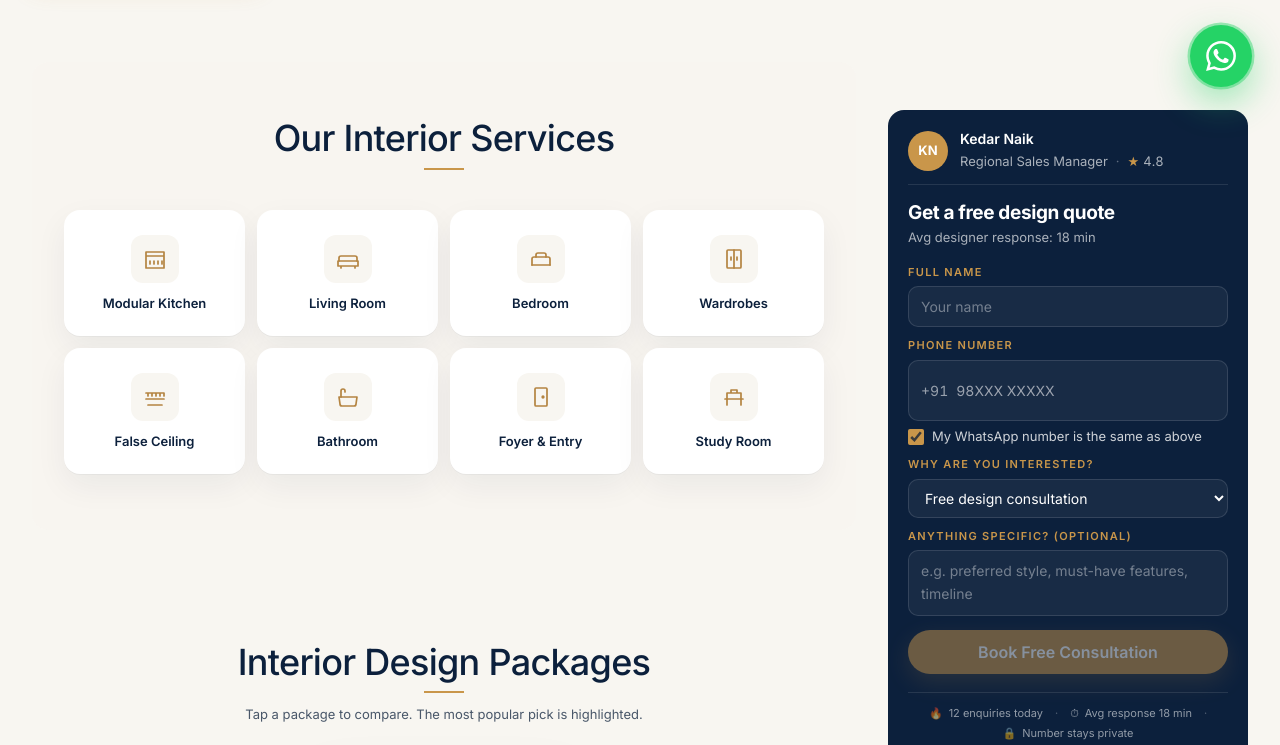
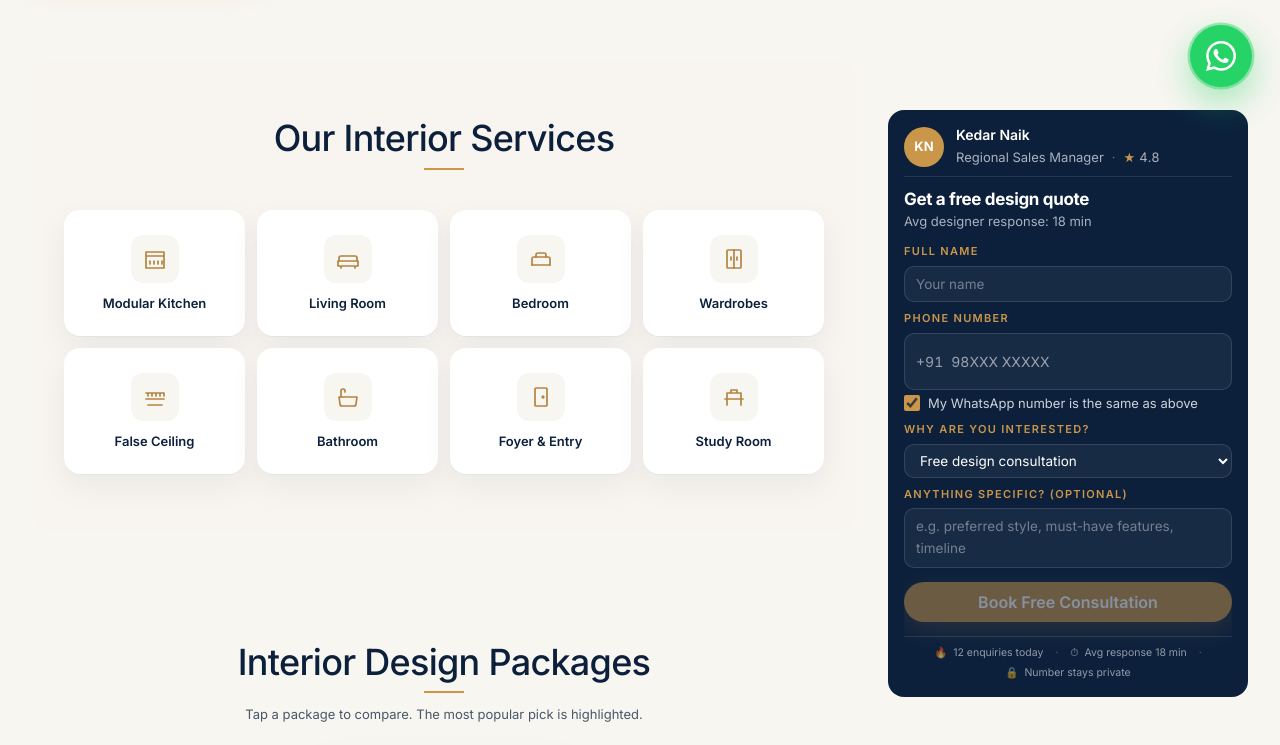
Before and after one commit to mashhudshaikh/test-abhighar, a Next.js app: page /interiors in a window 1280 px wide. Shown: the part 603-1348 px from the top of the page. Built offline with nearby package versions, Linux system fonts and the light colour scheme.

Commit message:
Reviewed the Finance and Attendance as some issues persisted

```diff
--- a/components/advisor-card.tsx
+++ b/components/advisor-card.tsx
@@ -67,8 +67,9 @@ export default function AdvisorCard({ property: p, variant = "project" }: Props)
     (sameAsWhatsApp || whatsapp.length === 10);
 
   return (
-    <aside className="bg-navy text-white rounded-card p-5">
-      <div className="flex items-center gap-3 pb-3 mb-4 border-b border-white/10">
+    <aside className="advisor-card bg-navy text-white rounded-card flex flex-col">
+      {/* Identity strip — never scrolls; the user can always see who they're talking to. */}
+      <div className="ad-identity flex items-center gap-3 border-b border-white/10 shrink-0">
         <div className="w-10 h-10 rounded-full bg-gold text-white grid place-items-center font-sans font-bold text-[13px] shrink-0">{advisor.initials}</div>
         <div>
           <div className="font-sans font-semibold text-[14px] leading-tight">{advisor.name}</div>
@@ -81,10 +82,14 @@ export default function AdvisorCard({ property: p, variant = "project" }: Props)
         </div>
       </div>
 
-      <h3 className="font-sans font-bold text-[19px] text-white mb-1 tracking-tight leading-tight">{heading}</h3>
-      <p className="meta text-white/65 mb-4">{subheading}</p>
+      <h3 className="ad-heading font-sans font-bold text-white tracking-tight leading-tight shrink-0">{heading}</h3>
+      <p className="ad-subheading meta text-white/65 shrink-0">{subheading}</p>
 
-      {sent ? (
+      {/* Body — flex-1 so on ultra-short viewports it can take remaining space and scroll
+          internally as a last resort. On most viewports the content fits naturally and
+          no scroll appears. */}
+      <div className="ad-body flex-1 min-h-0 flex flex-col">
+        {sent ? (
         <div className="rounded-panel bg-success/20 border border-success/40 p-5 text-center">
           <div className="w-12 h-12 mx-auto mb-3 rounded-full bg-success/30 grid place-items-center">
             <svg width="22" height="22" viewBox="0 0 24 24" fill="none" stroke="currentColor" strokeWidth="3" strokeLinecap="round" strokeLinejoin="round" className="text-success" aria-hidden>
@@ -96,7 +101,7 @@ export default function AdvisorCard({ property: p, variant = "project" }: Props)
           <div className="meta text-gold font-semibold">&check; Full details unlocked below</div>
         </div>
       ) : (
-        <form onSubmit={submit} className="flex flex-col gap-2.5">
+        <form onSubmit={submit} className="ad-form flex flex-col">
           <Field label="Full Name">
             <input required value={name} onChange={(e) => setName(e.target.value)} placeholder="Your name" className="ad-input" autoComplete="name" />
           </Field>
@@ -152,13 +157,16 @@ export default function AdvisorCard({ property: p, variant = "project" }: Props)
             />
           </Field>
 
+          {/* Submit button is part of the form's scrollable region but its own
+              row — `mt-auto` pushes it to the bottom if extra space is available,
+              keeping the layout balanced on tall viewports. */}
           <button
             type="submit"
             disabled={!formValid}
-            className="mt-1 h-11 rounded-pill bg-gold text-white font-sans font-semibold shadow-cta hover:bg-gold-hover transition-colors disabled:opacity-50 disabled:cursor-not-allowed disabled:hover:bg-gold"
+            className="ad-submit rounded-pill bg-gold text-white font-sans font-semibold shadow-cta hover:bg-gold-hover transition-colors disabled:opacity-50 disabled:cursor-not-allowed disabled:hover:bg-gold"
           >{primaryCTA}</button>
 
-          <div className="mt-2 pt-3 border-t border-white/10 flex flex-wrap items-center justify-center gap-x-3 gap-y-1 meta text-white/55 text-center text-[11px]">
+          <div className="ad-trust border-t border-white/10 flex flex-wrap items-center justify-center gap-x-3 gap-y-1 meta text-white/55 text-center">
             <span className="inline-flex items-center gap-1.5"><span aria-hidden>&#128293;</span> 12 enquiries today</span>
             <span className="text-white/30" aria-hidden>&middot;</span>
             <span className="inline-flex items-center gap-1.5"><span aria-hidden>&#9201;</span> Avg response 18 min</span>
@@ -167,8 +175,25 @@ export default function AdvisorCard({ property: p, variant = "project" }: Props)
           </div>
         </form>
       )}
+      </div>
 
       <style jsx>{`
+        /* ─── Card root ───
+           On small screens (< 1024px) the card is in normal page flow — let
+           the page handle scrolling. Above that breakpoint the sidebar is
+           usually sticky and the card must respect viewport height. */
+        .advisor-card {
+          padding: 1.25rem;
+        }
+
+        /* ─── Default (tall) viewports — comfortable spacing ─── */
+        .ad-identity { padding-bottom: 0.75rem; margin-bottom: 1rem; }
+        .ad-heading { font-size: 19px; margin-bottom: 0.25rem; }
+        .ad-subheading { margin-bottom: 1rem; }
+        .ad-form { gap: 0.625rem; }
+        .ad-submit { height: 2.75rem; margin-top: 0.5rem; }
+        .ad-trust { margin-top: 0.5rem; padding-top: 0.75rem; font-size: 11px; }
+
         .ad-input {
           background: rgba(255, 255, 255, 0.05);
           border: 1px solid rgba(255, 255, 255, 0.12);
@@ -188,6 +213,63 @@ export default function AdvisorCard({ property: p, variant = "project" }: Props)
         }
         select.ad-input option { color: hsl(var(--navy)); background: white; }
         textarea.ad-input { min-height: 56px; }
+
+        /* ─── Desktop: sticky card respects viewport height ───
+           At ≥1024px the card is typically sticky in a sidebar — cap its height
+           and let the body scroll internally only if its content overflows. The
+           cap leaves room for the site header (4rem) plus breathing space (2rem). */
+        @media (min-width: 1024px) {
+          .advisor-card {
+            max-height: calc(100vh - 6rem);
+          }
+          .ad-body {
+            overflow-y: auto;
+            scrollbar-width: thin;
+            scrollbar-color: rgba(255, 255, 255, 0.18) transparent;
+          }
+          .ad-body::-webkit-scrollbar { width: 5px; }
+          .ad-body::-webkit-scrollbar-track { background: transparent; }
+          .ad-body::-webkit-scrollbar-thumb {
+            background: rgba(255, 255, 255, 0.18);
+            border-radius: 3px;
+          }
+          .ad-body::-webkit-scrollbar-thumb:hover {
+            background: rgba(255, 255, 255, 0.28);
+          }
+        }
+
+        /* ─── Compact viewports (≤ 900px tall) — typical laptop ───
+           Tighter padding & gaps to fit everything without scrolling. The
+           savings: ~10px on identity strip, ~6px on heading/subheading,
+           ~8px on form gaps, ~12px on input padding × 5 inputs ≈ 80-100px total. */
+        @media (max-height: 900px) {
+          .advisor-card { padding: 1rem; }
+          .ad-identity { padding-bottom: 0.5rem; margin-bottom: 0.75rem; }
+          .ad-heading { font-size: 17px; margin-bottom: 0.125rem; }
+          .ad-subheading { margin-bottom: 0.75rem; }
+          .ad-form { gap: 0.5rem; }
+          .ad-submit { height: 2.5rem; margin-top: 0.375rem; }
+          .ad-trust { margin-top: 0.375rem; padding-top: 0.5rem; font-size: 10.5px; }
+          .ad-input { padding: 7px 11px; font-size: 13.5px; }
+          textarea.ad-input { min-height: 48px; }
+        }
+
+        /* ─── Ultra-compact viewports (≤ 720px tall) — small laptops, zoomed,
+              or with the WhatsApp field expanded ───
+           Drop the trust-signal row entirely (it's a nice-to-have, not the
+           transaction). Drop the optional message field's bottom margin.
+           Internal scroll on .ad-body becomes the safety net if content
+           still exceeds the available space. */
+        @media (max-height: 720px) {
+          .advisor-card { padding: 0.875rem; }
+          .ad-identity { padding-bottom: 0.375rem; margin-bottom: 0.5rem; }
+          .ad-heading { font-size: 16px; }
+          .ad-subheading { margin-bottom: 0.5rem; }
+          .ad-form { gap: 0.375rem; }
+          .ad-submit { height: 2.375rem; }
+          .ad-trust { display: none; }
+          textarea.ad-input { min-height: 40px; }
+        }
       `}</style>
     </aside>
   );
```
